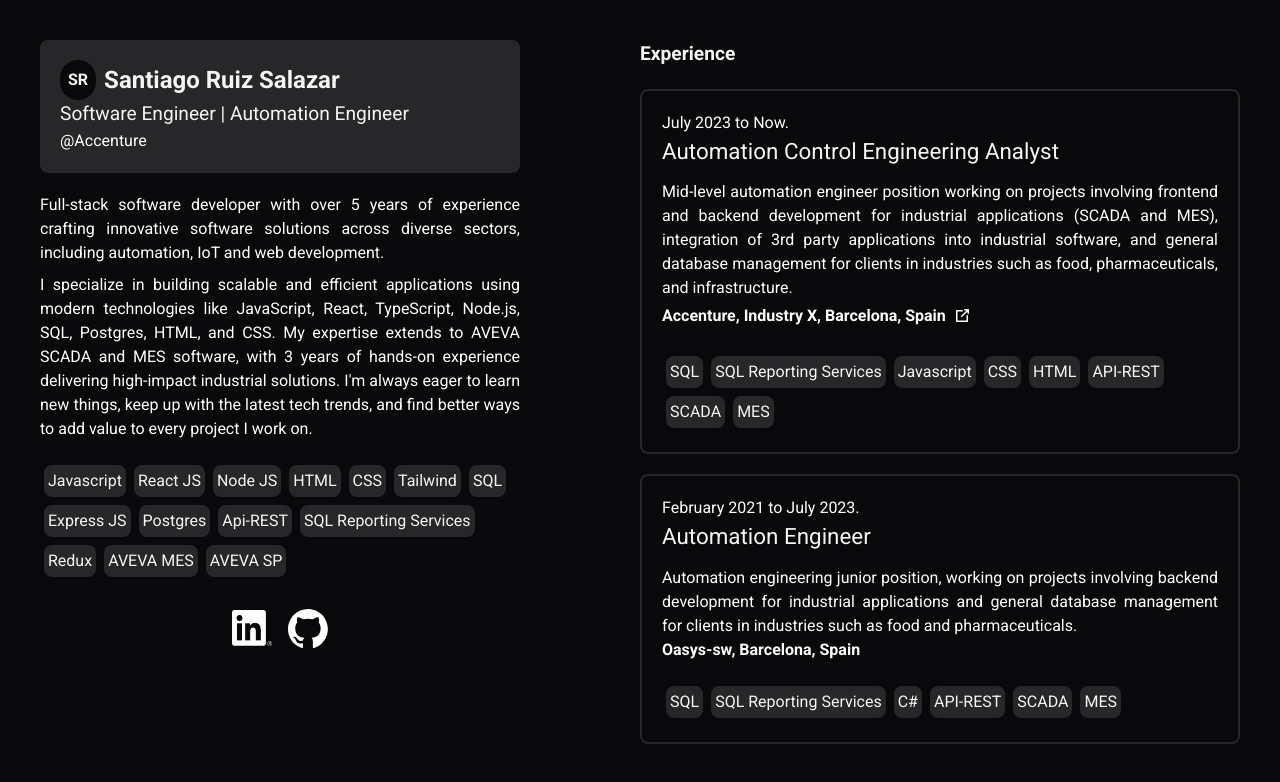
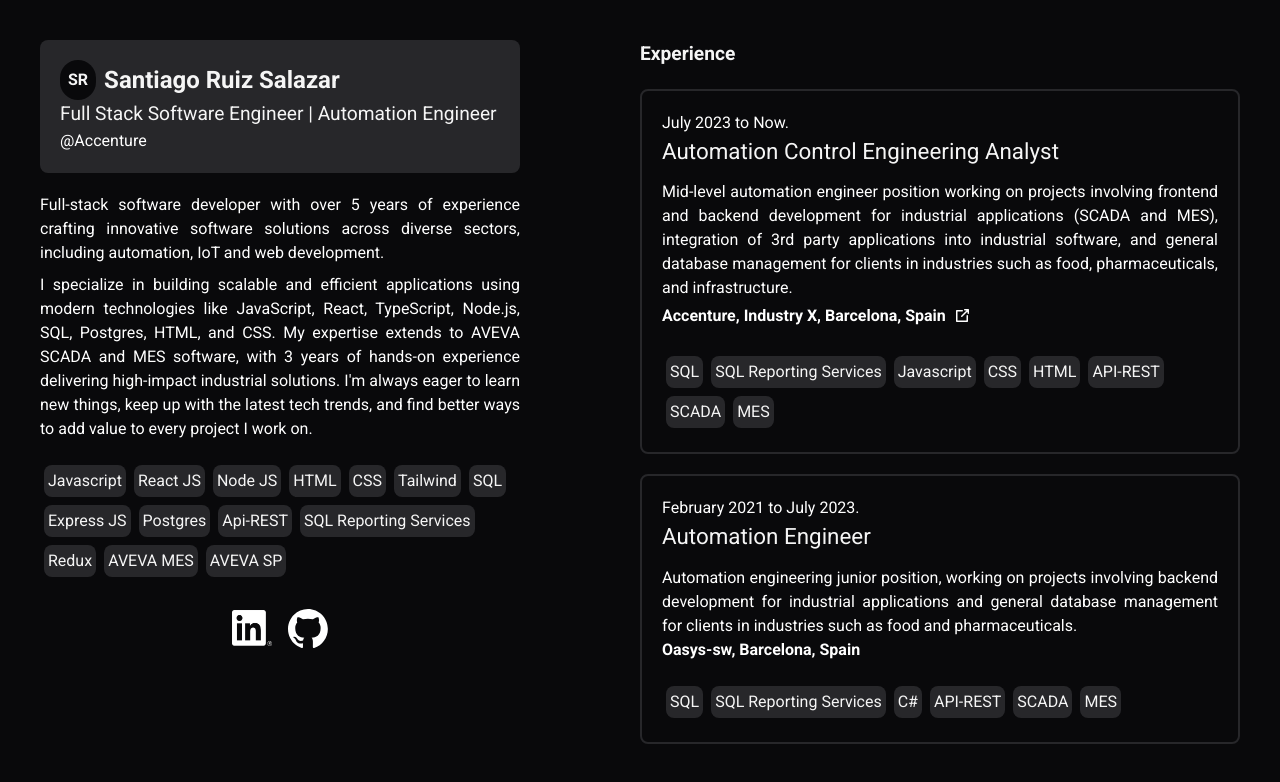
Before and after one commit to santiagoruizs/portfoliov1, a React (Create React App) app: page / in a window 1280 px wide. Shown: the top 782 px of the page. Built offline with nearby package versions, Linux system fonts and the light colour scheme.

Commit message:
Updates presentation card

```diff
--- a/src/components/PresentationCard.js
+++ b/src/components/PresentationCard.js
@@ -8,7 +8,7 @@
         <Nameicon />
         <h1 className='font-bold text-xl lg:text-2xl'>Santiago Ruiz Salazar</h1>
       </div>
-        <h3>Software Engineer | Automation Engineer</h3>
+        <h3>Full Stack Software Engineer | Automation Engineer</h3>
         <p>@Accenture</p>
     </div>
   )
```
